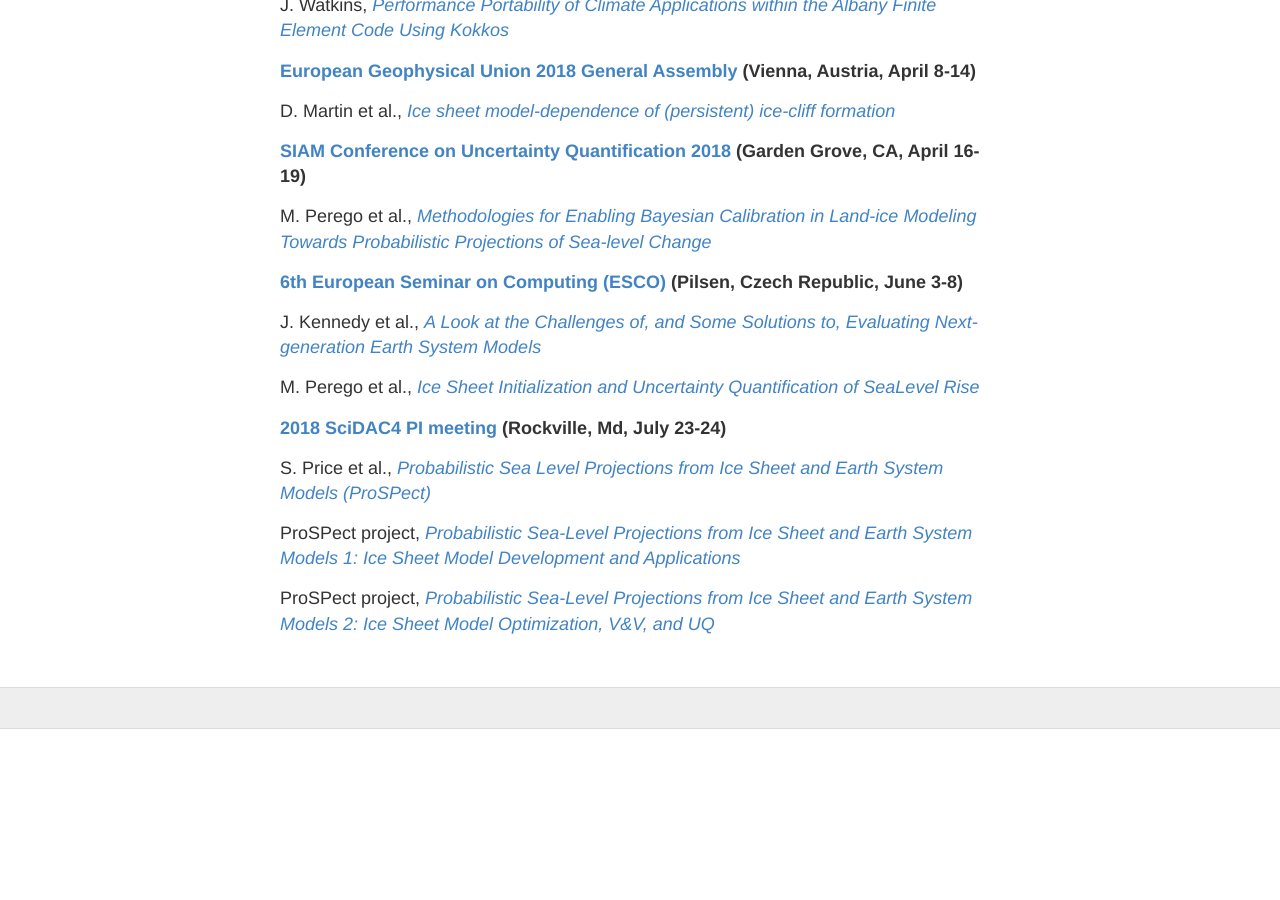
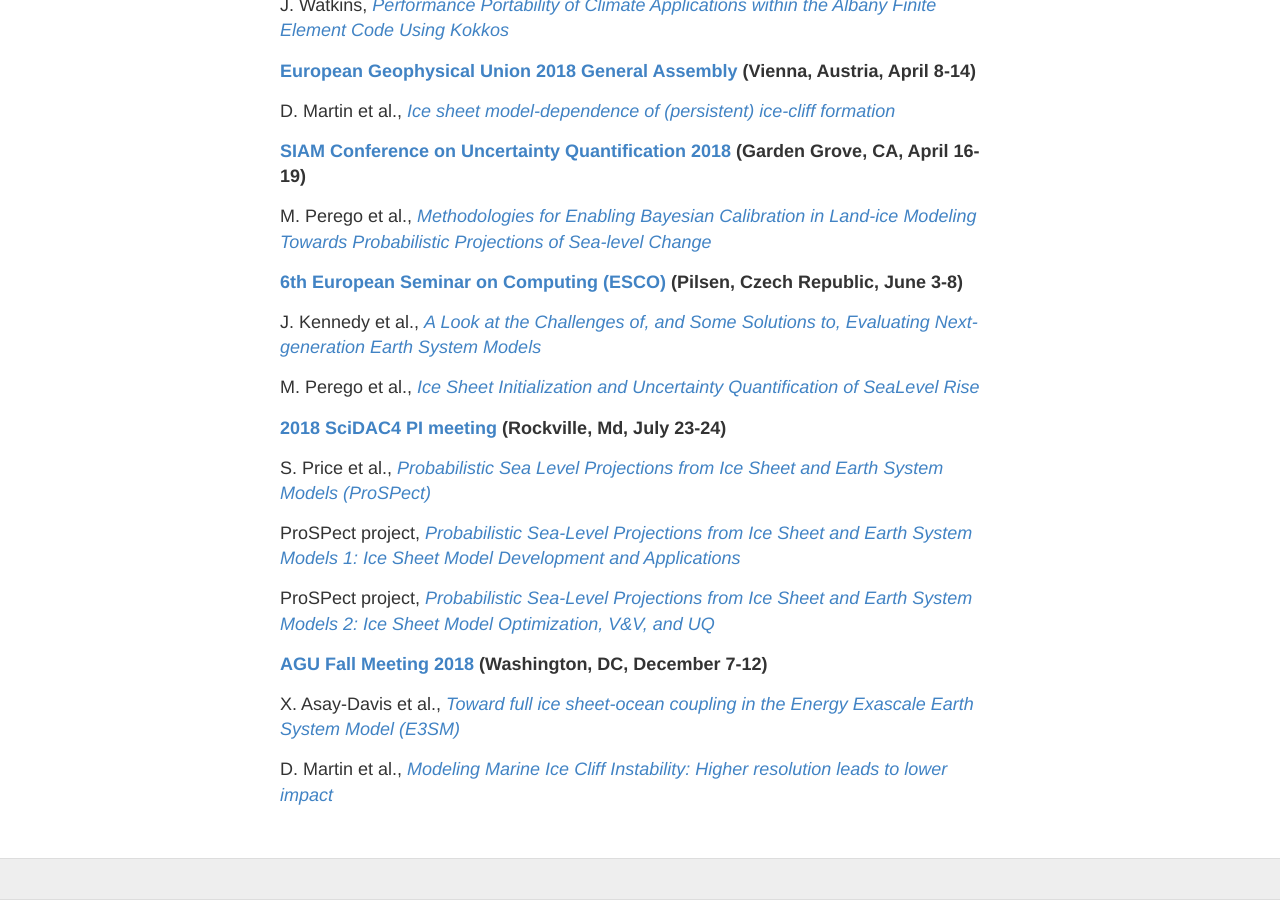
Before and after one commit to SLE-E3SM/SLE-E3SM.github.io, a Jekyll site: the page built from presentations.md, in a window 1280 px wide and 900 px high, scrolled down 1217 px. Built offline with Jekyll 4.4.1, drawn with Linux system fonts in a browser that asks for light colours; before the commit the page ends 1946 px from its top, so only the background shows below that.

Commit message:
Add AGU 2018 section and placeholders links
Files need to be moved to public folder by @stephenprice or Esmond.

```diff
--- a/presentations.md
+++ b/presentations.md
@@ -64,3 +64,9 @@ S. Price et al., [*Probabilistic Sea Level Projections from Ice Sheet and Earth
 ProSPect project, [*Probabilistic Sea-Level Projections from Ice Sheet and Earth System Models 1: Ice Sheet Model Development and Applications*](https://drive.google.com/open?id=1KBGuig6Ej4fA01pd9-lXq8VI-RxzY8mF)
 
 ProSPect project, [*Probabilistic Sea-Level Projections from Ice Sheet and Earth System Models 2: Ice Sheet Model Optimization, V&V, and UQ*](https://drive.google.com/open?id=1Maxnhj1Eoaa9mmWLbB4oYN5N-pOfjD6r)
+
+**[AGU Fall Meeting 2018](https://fallmeeting.agu.org/2018/) (Washington, DC, December 7-12)**
+
+X. Asay-Davis et al., [*Toward full ice sheet-ocean coupling in the Energy Exascale Earth System Model (E3SM)*](missing_link)
+
+D. Martin et al., [*Modeling Marine Ice Cliff Instability: Higher resolution leads to lower impact*](missing_link)
```
